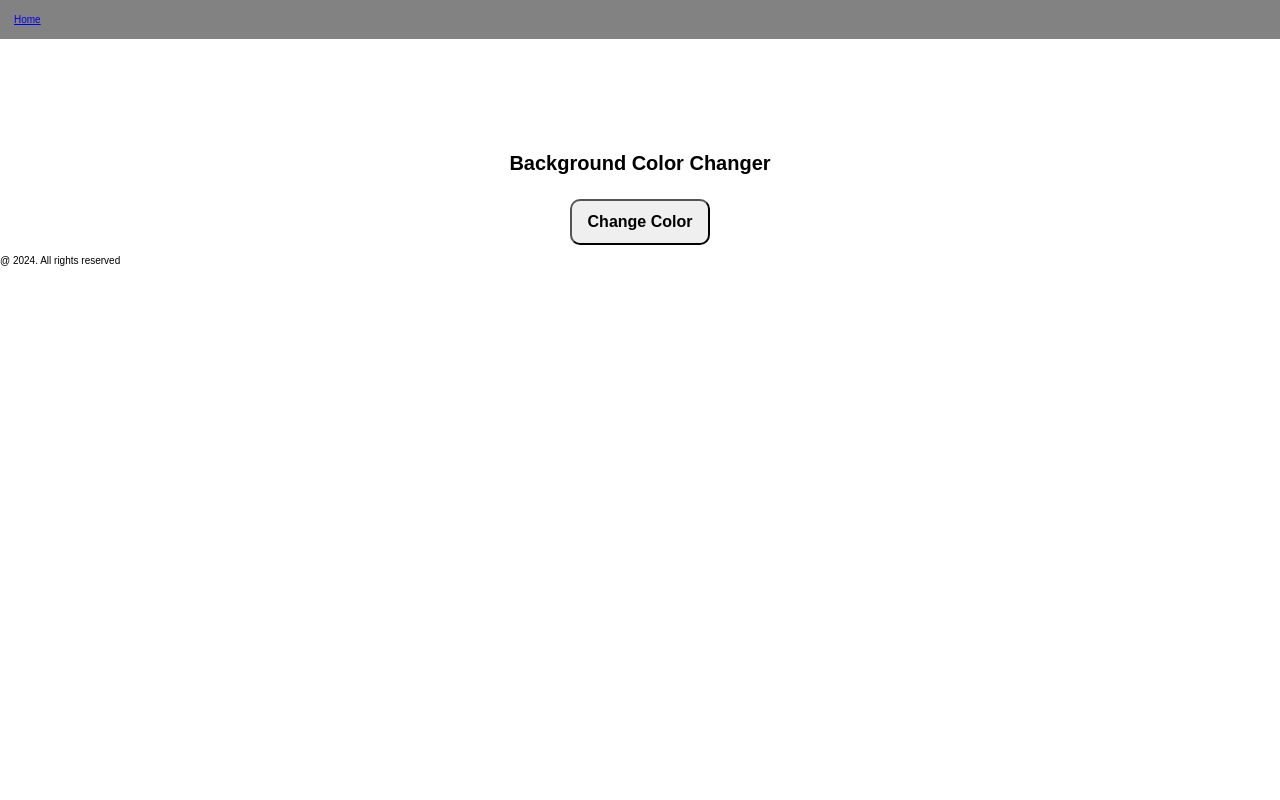
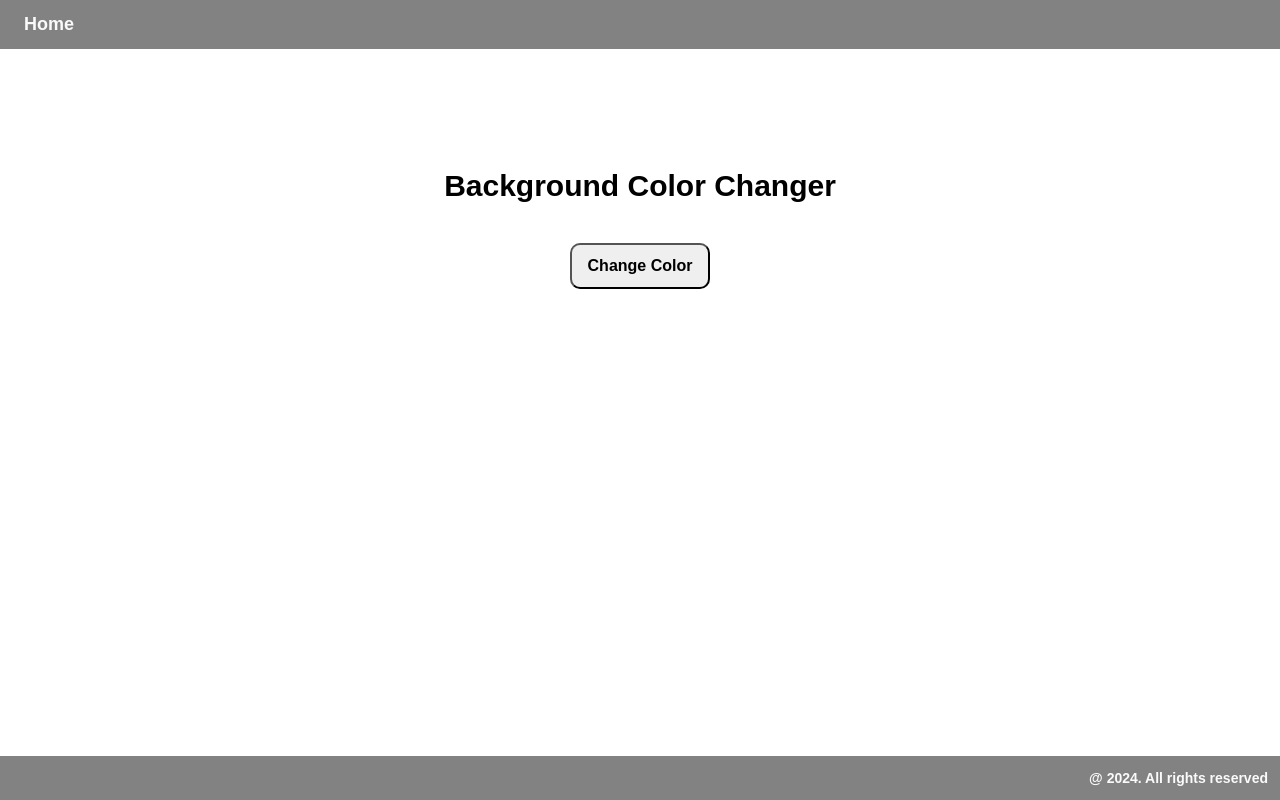
Before and after one commit to maxikonnect/JAVASCRIPT-PROJECTS, a plain HTML site: page BACKGROUNDCOLOR CHANGER/index.html in a window 1280 px wide. Drawn offline with Linux system fonts and the light colour scheme.

Commit message:
Update style.css

```diff
--- a/BACKGROUNDCOLOR CHANGER/css/style.css
+++ b/BACKGROUNDCOLOR CHANGER/css/style.css
@@ -1,31 +1,78 @@
-/* Header navigation styles */
+/* Styles for the header navigation */
 header nav ul {
-    /* Background color for the navigation menu */
-    background-color: var(--background-color);
-    /* Reset margins and paddings */
-    margin: 0;
-    padding: 0;
-    list-style-type: none;
-    padding: 14px;
+    background-color: var(--background-color); /* Set background color using a CSS variable */
+    margin: 0; /* Remove default margin */
+    padding: 0; /* Remove default padding */
+    list-style-type: none; /* Remove bullet points from list items */
+    padding: 14px; /* Add padding for spacing */
 }
 
-/* Main content styles */
-main {
-    /* Centering content vertically and horizontally */
-    display: flex;
-    align-items: center;
-    justify-content: center;
-    flex-direction: column;
-    text-align: center;
-    margin-top: 100px;
+/* Styles for each list item in the navigation */
+nav ul li {
+    font-size: 1.8rem; /* Set font size */
+    font-weight: bold; /* Make the text bold */
+    cursor: pointer; /* Change cursor to pointer on hover */
 }
 
-/* Button styles */
+/* Styles for links in the navigation */
+nav ul li a {
+    text-decoration: none; /* Remove underline from links */
+    margin-left: 10px; /* Add space to the left of the links */
+    color: var(--text-color); /* Set text color using a CSS variable */
+}
+
+/* Main content area styles */
+main {
+    display: flex; /* Use flexbox for layout */
+    align-items: center; /* Center items vertically */
+    justify-content: center; /* Center items horizontally */
+    flex-direction: column; /* Arrange items in a column */
+    text-align: center; /* Center text alignment */
+    margin-top: 100px; /* Add margin to the top */
+}
+
+/* Styles for the main heading */
+h1 {
+    font-size: 3rem; /* Set font size for the heading */
+}
+
+/* Styles for the color display paragraph */
+.nameOfColor {
+    font-size: 1.6rem; /* Set font size */
+    font-weight: bold; /* Make the text bold */
+    margin-bottom: 20px; /* Add space below the paragraph */
+}
+
+/* Styles for the button */
 button {
-    /* Padding and text styles for the button */
-    padding: 12px 16px;
-    font-weight: bold;
-    cursor: pointer;
-    font-size: 1.6rem;
-    border-radius: 10px;
+    padding: 12px 16px; /* Add padding for button */
+    color: var(--text-color1); /* Set text color using a CSS variable */
+    font-weight: bold; /* Make the button text bold */
+    cursor: pointer; /* Change cursor to pointer on hover */
+    font-size: 1.6rem; /* Set font size */
+    border-radius: 10px; /* Round the corners of the button */
 }
+
+/* Styles for the button on hover */
+button:hover {
+    color: var(--text-color); /* Change text color on hover */
+    background-color: var(--background-color); /* Change background color on hover */
+}
+
+/* Styles for the footer */
+footer {
+    background-color: var(--background-color); /* Set background color using a CSS variable */
+    text-align: right; /* Align text to the right */
+    font-size: 1.4rem; /* Set font size */
+    position: fixed; /* Fix the footer at the bottom */
+    bottom: 0; /* Position it at the bottom */
+    left: 0; /* Align to the left */
+    right: 0; /* Align to the right */
+}
+
+/* Styles for paragraph in the footer */
+footer p {
+    margin-right: 12px; /* Add space to the right of the paragraph */
+    font-weight: bold; /* Make the text bold */
+    color: var(--text-color); /* Set text color using a CSS variable */
+}
```
